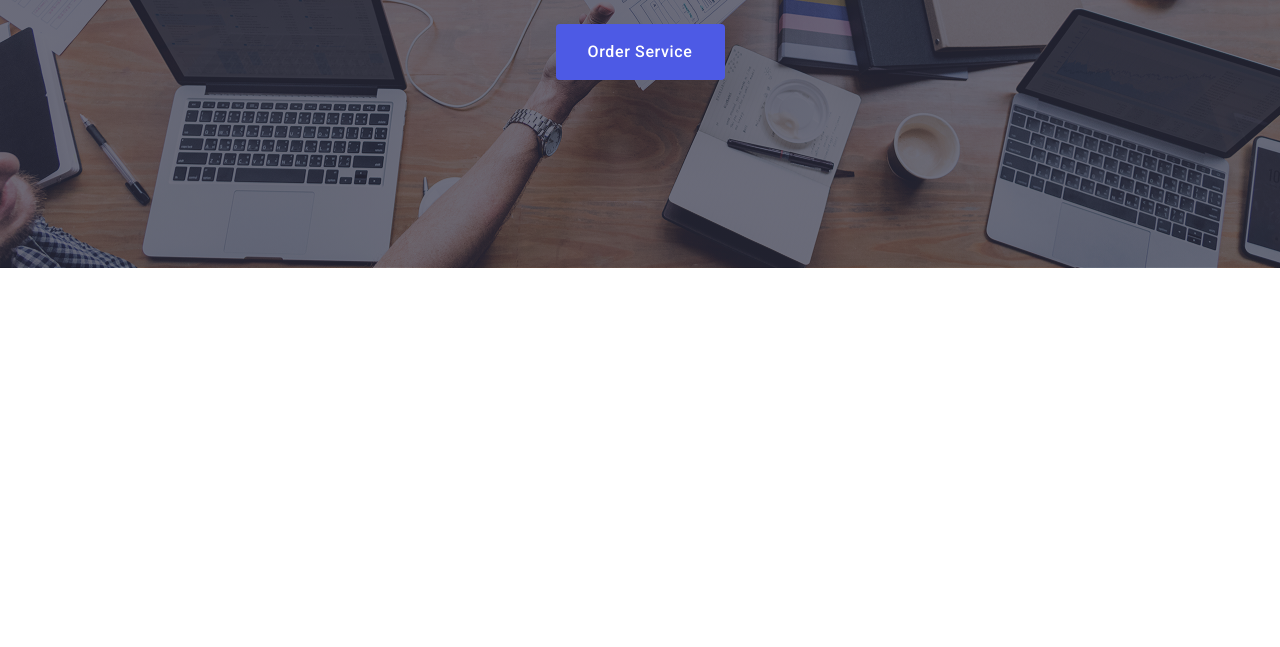
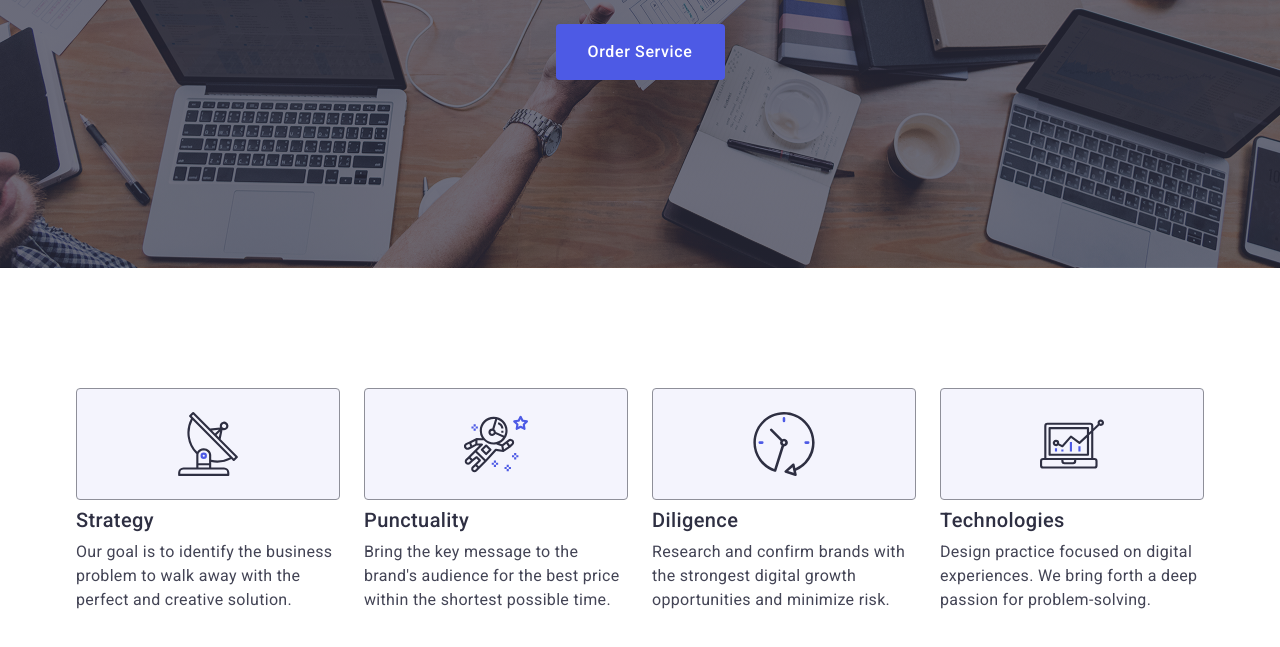
Before and after one commit to ivanvorona7/goit-markup-hw-06, a plain HTML site: page index.html in a window 1280 px wide. Shown: the part 405-1052 px from the top of the page. Before the commit the page ends 800 px from the top, so only its background shows below. Drawn offline with nearby package versions, Linux system fonts and the light colour scheme.

Commit message:
Optimization benefits

```diff
--- a/css/styles.css
+++ b/css/styles.css
@@ -154,10 +154,12 @@ background-color: transparent;
     padding: 24px 0;
     margin-right: 120px;
    }
+
    .main-nav {
     display: flex;
     align-items: center;
    }
+
     .nav-link {
     display: block;
     font-size: 16px;
@@ -190,19 +192,20 @@ background-color: transparent;
      .nav-link.active {
       color: #404bbf;
     }
+
      .nav-link:hover::after,
      .nav-link:focus::after,
      .nav-link.active::after {
       opacity: 1;
       transform: scaleX(1);
     }
+
     .contact-info {
      font-style: normal;
      display: flex;
      flex-direction: column;
      gap: 12px;
      }
-
      .contact-message {
      font-weight: 400;
      font-size: 12px;
@@ -466,3 +469,104 @@ font-style: normal;
 }
 }
 /* #endregion hero */
+
+/* #region benefits */
+
+.container-svg {
+    display: none;
+}
+
+.benefits {
+    padding: 96px 0;
+}
+
+.strategy-list-section {
+     background-color: #FFFFFF;
+     display: flex;
+     justify-content: center;
+     align-items: center;
+     flex-direction: column;
+     gap: 72px;
+}
+
+.strategy-list {
+    font-weight: 700;
+    font-size: 36px;
+    line-height: 1.11;
+    letter-spacing: 0.02em;
+    color: #2e2f42;
+    margin-bottom: 8px;
+    text-align: center;
+}
+
+.strategy-item {
+    font-weight: 500;
+    font-size: 16px;
+    color: #434455;
+}
+
+p {
+    line-height: 1.5;
+    letter-spacing: 0.02em;
+}
+
+@media screen and (min-width: 768px) {
+
+     .strategy-list-section {
+       background-color: #FFFFFF;
+       display: flex;
+       gap: 24px;
+}
+    .strategy-list-section {
+        display: flex;
+        flex-wrap: wrap;
+        column-gap: 24px;
+        row-gap: 72px;
+        flex-direction: row;
+    }
+        .strategy-list {
+            text-align: left;
+        }
+     .strategy {
+         width: calc((100% - 24px) / 2);
+    }
+}
+
+@media screen and (min-width: 1158px) {
+    .benefits {
+         padding: 120px 0
+        }
+
+     .strategy-list-section {
+         gap: 24px;
+         flex-direction: row;
+         }
+    .strategy-list {
+         font-weight: 500;
+         font-size: 20px;
+         line-height: 1.2;
+         letter-spacing: 0.02em;
+        }
+    .strategy-item {
+      font-weight: 400;
+    }
+    .container-svg {
+         display: flex;
+         align-items: center;
+         justify-content: center;
+         height: 112px;
+         background-color: #f4f4fd;
+         border-radius: 4px;
+         border: 1px solid #8e8f99;
+         margin-bottom: 8px;
+        }
+    .strategy {
+        width: calc((100% - 72px) / 4);
+         }
+  }
+
+/* #endregion benefits */
+
+/* #region team */
+
+/* #endregion team */
--- a/index.html
+++ b/index.html
@@ -159,7 +159,7 @@ content="width=device-width, initial-scale=1.0" />
      <!-- #endregion hero -->
 
  <!-- #region benefits -->
-    <section class="benefits hidden">
+    <section class="benefits">
         <div class="container">
             <h2 class="visually-hidden">Our Values</h2>
             <ul class="strategy-list-section">
@@ -171,7 +171,7 @@ content="width=device-width, initial-scale=1.0" />
                         </svg>
                     </div>
                     <h3 class="strategy-list">Strategy</h3>
-                    <p class="strategy-iteam">
+                    <p class="strategy-item">
                         Our goal is to identify the business problem to walk away with the perfect and creative solution.
                     </p>
                 </li>
@@ -183,7 +183,7 @@ content="width=device-width, initial-scale=1.0" />
                         </svg>
                     </div>
                     <h3 class="strategy-list">Punctuality</h3>
-                    <p class="strategy-iteam">
+                    <p class="strategy-item">
                         Bring the key message to the brand's audience for the best price within the shortest possible time.
                     </p>
                 </li>
@@ -195,7 +195,7 @@ content="width=device-width, initial-scale=1.0" />
                         </svg>
                     </div>
                     <h3 class="strategy-list">Diligence</h3>
-                    <p class="strategy-iteam">
+                    <p class="strategy-item">
                         Research and confirm brands with the strongest digital growth opportunities and minimize risk.
                     </p>
                 </li>
@@ -206,8 +206,8 @@ content="width=device-width, initial-scale=1.0" />
                             <use href="./images/icons.svg#icon-diagram-1"></use>
                         </svg>
                     </div>
-                    <h3 class="strategy-list">Technology</h3>
-                    <p class="strategy-iteam">
+                    <h3 class="strategy-list">Technologies</h3>
+                    <p class="strategy-item">
                         Design practice focused on digital experiences. We bring forth a deep passion for problem-solving.
                     </p>
                 </li>
```
Also changed, not shown: css/styles-old.css (+0 -49 lines). Lines whose indentation alone changed are shown as unchanged.
